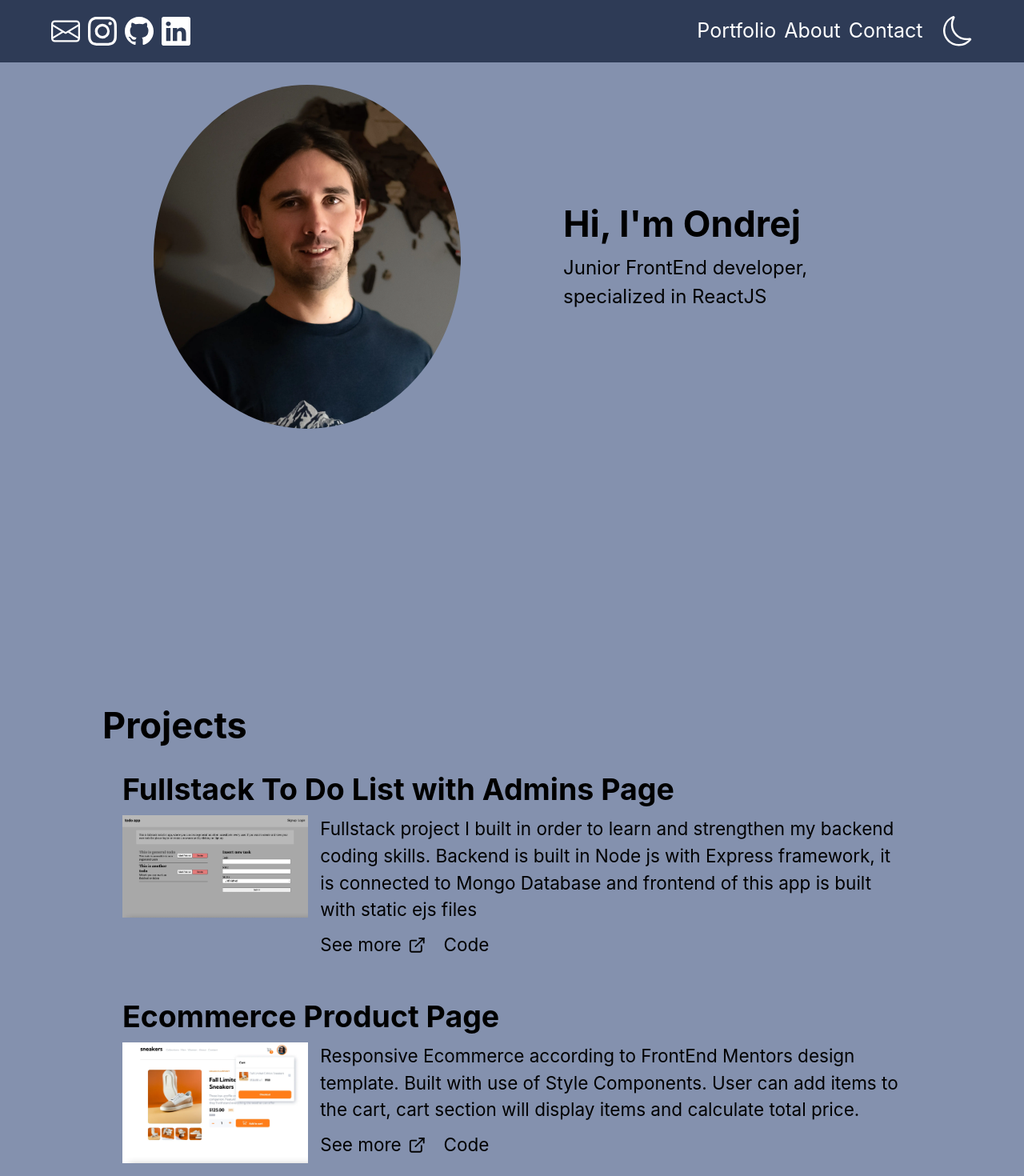
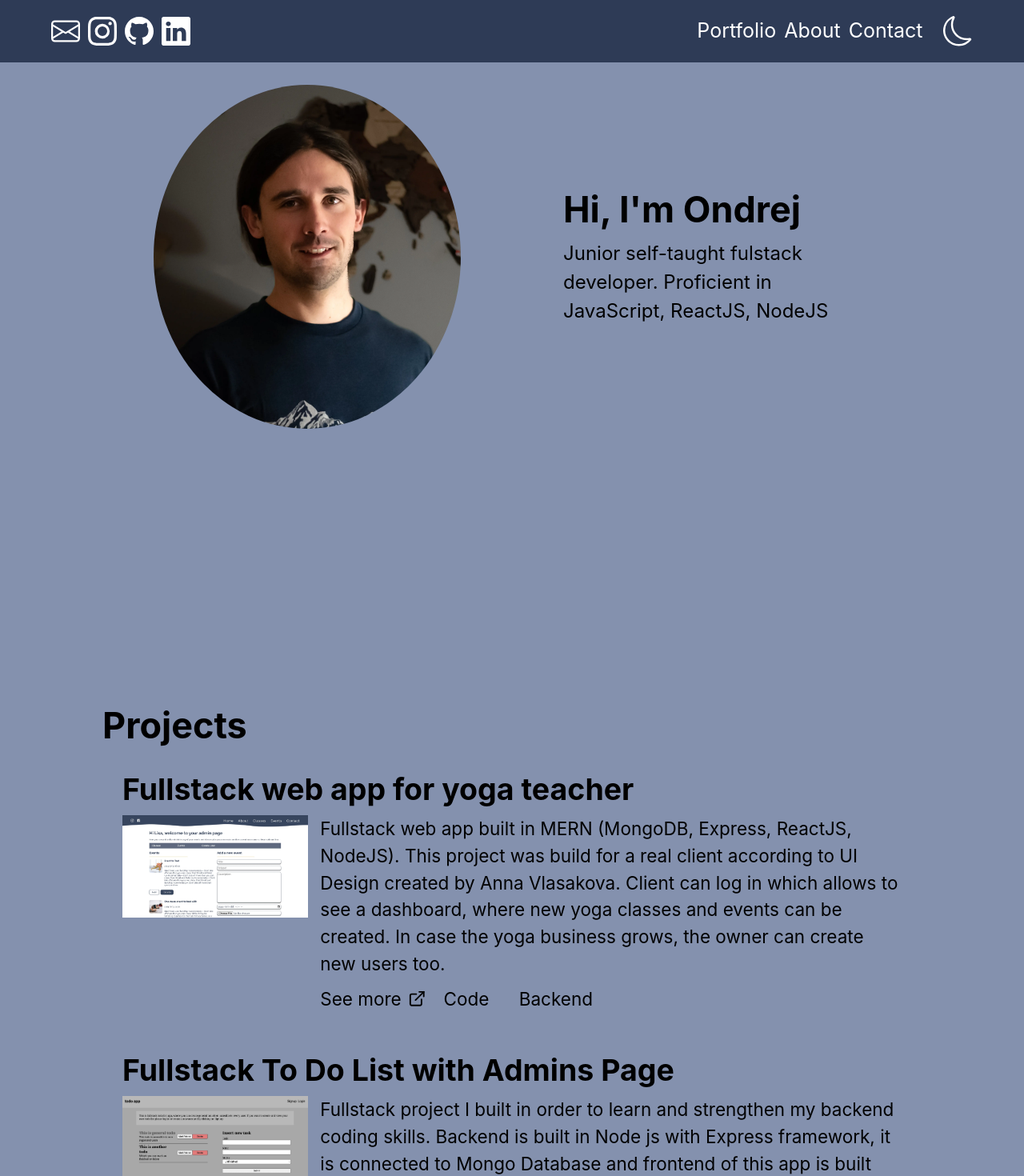
Before and after one commit to Straces1/portfolio, a React (Vite) app: page / in a window 1280 px wide. Shown: the top 1470 px of the page at 80% size. Built offline with nearby package versions, Linux system fonts and the light colour scheme.

Commit message:
adding MERN app project

```diff
--- a/src/components/LandingPage.jsx
+++ b/src/components/LandingPage.jsx
@@ -36,7 +36,7 @@ function LandingPage() {
         <VStack alignItems='flex-start'>
           <Heading size={{base: 'lg', md: 'xl'}}>Hi, I'm Ondrej</Heading>
           <Box w={{base: '90vw', sm: '40vw', md:'30vw'}}>
-            <Text>Junior FrontEnd developer, specialized in ReactJS</Text>
+            <Text>Junior self-taught fulstack developer. Proficient in JavaScript, ReactJS, NodeJS</Text>
           </Box>
         </VStack>
 
--- a/src/components/Projects.jsx
+++ b/src/components/Projects.jsx
@@ -12,6 +12,14 @@ function Projects() {
     const { theme } = useTheme();
 
     const projects = [
+        {
+            heading: "Fullstack web app for yoga teacher",
+            imgSrc: './images/mern-app.webp',
+            text: 'Fullstack web app built in MERN (MongoDB, Express, ReactJS, NodeJS). This project was build for a real client according to UI Design created by Anna Vlasakova. Client can log in which allows to see a dashboard, where new yoga classes and events can be created. In case the yoga business grows, the owner can create new users too.',
+            linkPage: 'https://immerse-yourself-frontend.onrender.com/',
+            linkCode: 'https://github.com/Straces1/mern-frontend',
+            backend: 'https://github.com/Straces1/mern-backend'
+        },
         {
             heading: "Fullstack To Do List with Admins Page",
             imgSrc: './images/todolist.webp',
@@ -69,9 +77,10 @@ function Projects() {
                         <GridItem colSpan={{base: 4, sm: 2, md: 3}}>
                         <VStack fontSize={['md', 'md', 'md', 'lg']}>
                             <Text align='left'>{project.text}</Text>
-                            <Grid templateColumns={{base: 'repeat(1, 1fr)', md: 'repeat(2, 1fr)'}} gap='15px' alignSelf='start'>
+                            <Grid templateColumns={{base: 'repeat(1, 1fr)', md: 'repeat(3, 1fr)'}} gap='15px' alignSelf='start'>
                                 <Link mr='5px' href={project.linkPage} isExternal>See more <ExternalLinkIcon mx='2px' mb='4px' /></Link>
-                                <Link href={project.linkCode} isExternal><Flex gap='5px'><span>Code </span></Flex></Link>
+                                <Link mr='5px' href={project.linkCode} isExternal><Flex gap='5px'><span>Code </span></Flex></Link>
+                                {project.backend ? <Link ml={{base: '0', md: '-60px'}} href={project.linkCode} isExternal><Flex gap='5px'><span>Backend</span></Flex></Link> : null}
                             </Grid>
                         </VStack>
                         </GridItem>
```
Also changed, not shown: public/images/mern-app.webp (added).
